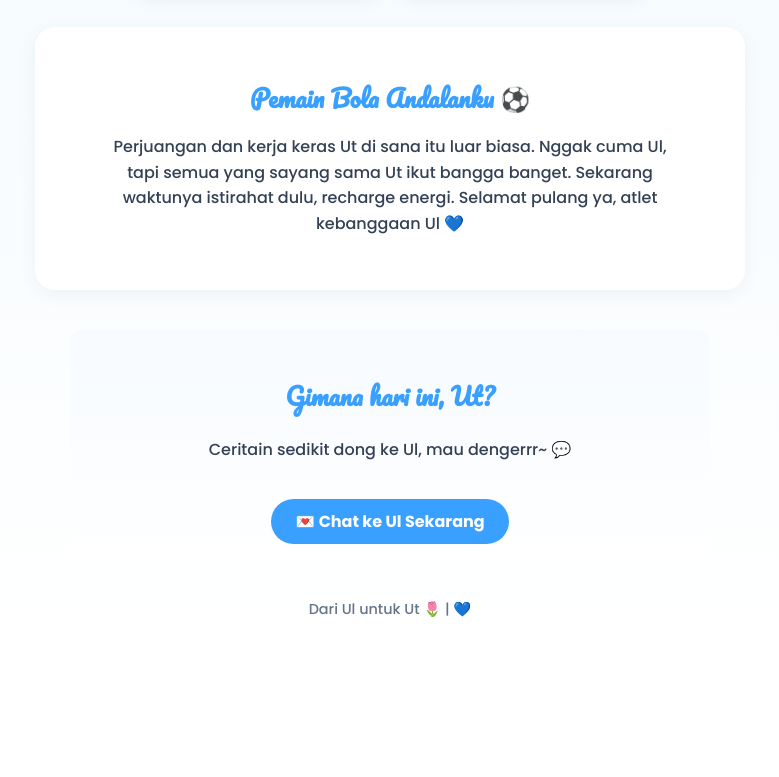
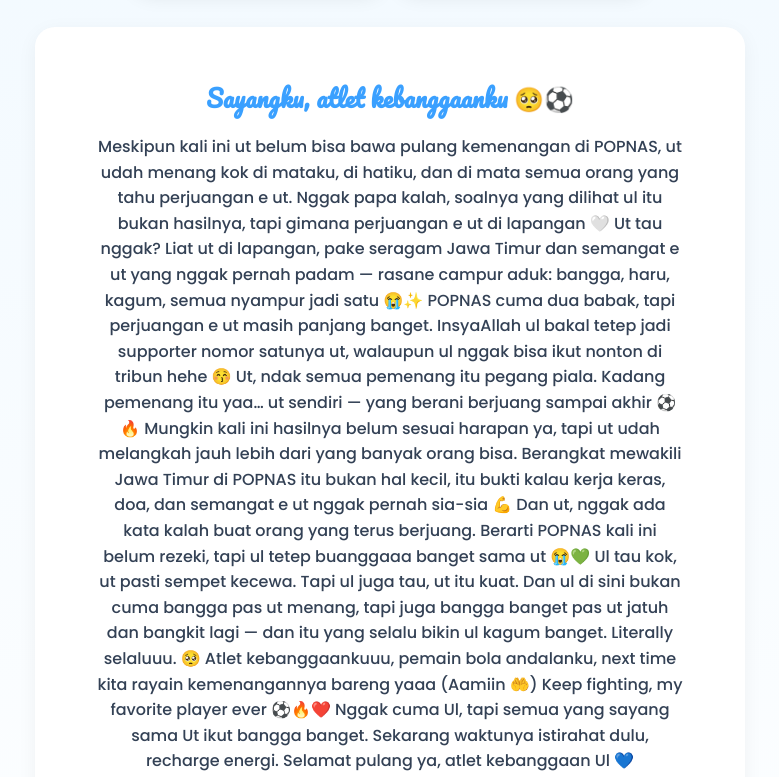
Before and after one commit to afzraa87-beep/f0r-ut, a plain HTML site: page pesan.html in a window 1280 px wide. Shown: the part 943-1720 px from the top of the page, without its empty margins (250-1029 px from the left). Before the commit the page ends 1593 px from the top, so only its background shows below. Drawn offline with Linux system fonts and the light colour scheme.

Commit message:
Update pesan.html

```diff
--- a/pesan.html
+++ b/pesan.html
@@ -207,8 +207,28 @@
   </section>
 
   <div class="message">
-    <h2>Pemain Bola Andalanku ⚽</h2>
-    <p>Perjuangan dan kerja keras Ut di sana itu luar biasa.
+    <h2>Sayangku, atlet kebanggaanku 🥺⚽</h2>
+    <p>Meskipun kali ini ut belum bisa bawa pulang kemenangan di POPNAS, ut udah menang kok di mataku, di hatiku, dan di mata semua orang yang tahu perjuangan e ut.
+      Nggak papa kalah, soalnya yang dilihat ul itu bukan hasilnya, tapi gimana perjuangan e ut di lapangan 🤍
+
+      Ut tau nggak?
+      Liat ut di lapangan, pake seragam Jawa Timur dan semangat e ut yang nggak pernah padam — rasane campur aduk: bangga, haru, kagum, semua nyampur jadi satu 😭✨
+      POPNAS cuma dua babak, tapi perjuangan e ut masih panjang banget.
+      InsyaAllah ul bakal tetep jadi supporter nomor satunya ut, walaupun ul nggak bisa ikut nonton di tribun hehe 😚
+
+      Ut, ndak semua pemenang itu pegang piala.
+      Kadang pemenang itu yaa… ut sendiri — yang berani berjuang sampai akhir ⚽🔥
+      Mungkin kali ini hasilnya belum sesuai harapan ya, tapi ut udah melangkah jauh lebih dari yang banyak orang bisa.
+      Berangkat mewakili Jawa Timur di POPNAS itu bukan hal kecil, itu bukti kalau kerja keras, doa, dan semangat e ut nggak pernah sia-sia 💪
+
+      Dan ut, nggak ada kata kalah buat orang yang terus berjuang.
+      Berarti POPNAS kali ini belum rezeki, tapi ul tetep buanggaaa banget sama ut 😭💚
+      Ul tau kok, ut pasti sempet kecewa. Tapi ul juga tau, ut itu kuat.
+      Dan ul di sini bukan cuma bangga pas ut menang, tapi juga bangga banget pas ut jatuh dan bangkit lagi — dan itu yang selalu bikin ul kagum banget. Literally selaluuu. 🥺
+
+      Atlet kebanggaankuuu, pemain bola andalanku,
+      next time kita rayain kemenangannya bareng yaaa (Aamiin 🤲)
+      Keep fighting, my favorite player ever ⚽🔥❤️
       Nggak cuma Ul, tapi semua yang sayang sama Ut ikut bangga banget.
       Sekarang waktunya istirahat dulu, recharge energi.
       Selamat pulang ya, atlet kebanggaan Ul 💙</p>
```
